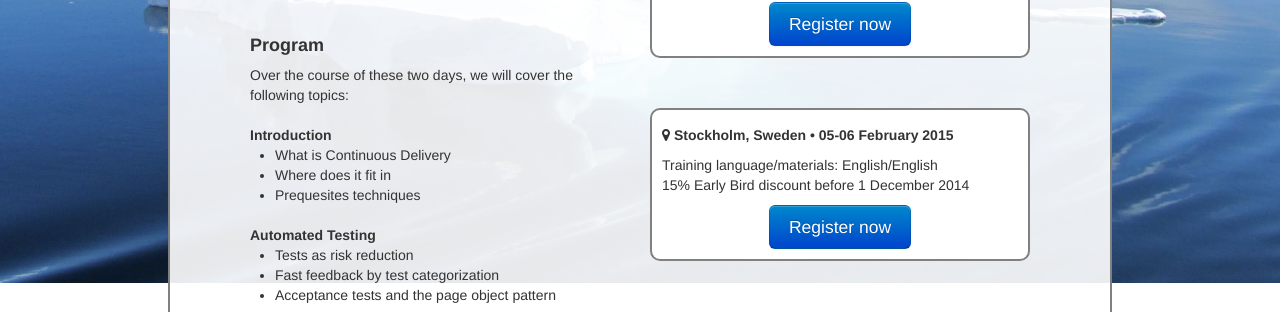
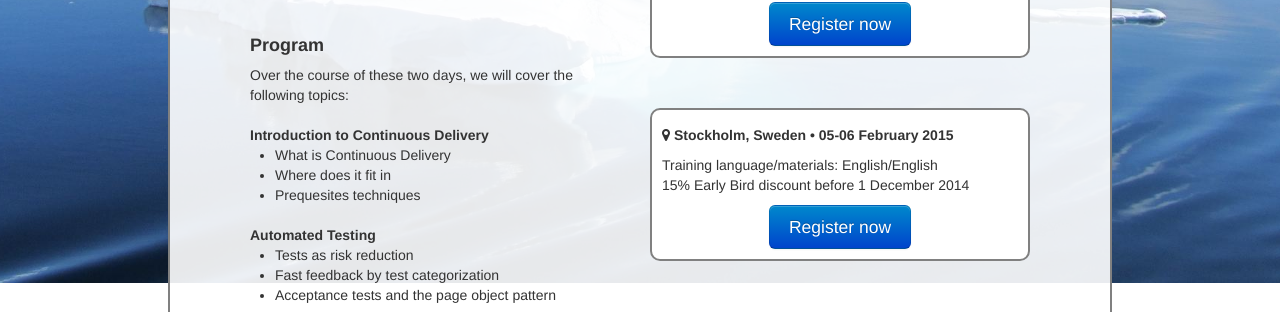
Before and after one commit to axelfontaine/axelfontaine.com, a Jekyll site: the page built from training/continuousdelivery.html, in a window 1280 px wide. Shown: the part 617-929 px from the top of the page. Built offline with Jekyll 4.4.1, drawn with Linux system fonts in a browser that asks for light colours.

Commit message:
Small wording fix

```diff
--- a/training/continuousdelivery.html
+++ b/training/continuousdelivery.html
@@ -48,7 +48,7 @@ category: Training
 
             <p>Over the course of these two days, we will cover the following topics:</p>
 
-            <p class="training-program-head">Introduction</p>
+            <p class="training-program-head">Introduction to Continuous Delivery</p>
             <ul>
                 <li>What is Continuous Delivery</li>
                 <li>Where does it fit in</li>
```
